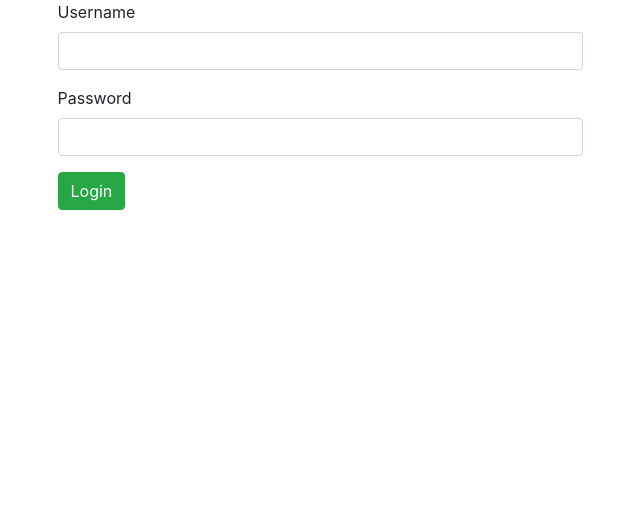
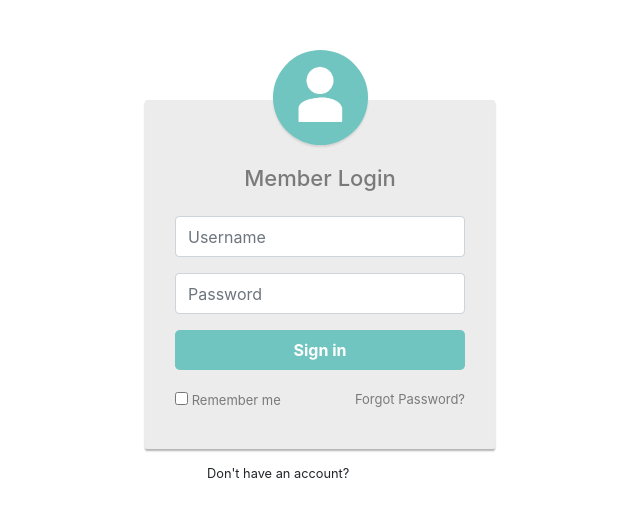
Before and after one commit to dangtuan08/fe32react_movie, a React (Create React App) app: page /admin in a window 1280 px wide. Shown: the top 516 px of the page, without its empty margins (320-960 px from the left). Built offline with nearby package versions, Linux system fonts and the light colour scheme.

Commit message:
sua giao dien login va navbar cua admin

```diff
--- a/src/Components/Admin/Index/NavBar.js
+++ b/src/Components/Admin/Index/NavBar.js
@@ -1,11 +1,54 @@
 import React, { Component } from "react";
-import { Link } from "react-router-dom";
-export default class NavBar extends Component {
+import { Link,withRouter } from "react-router-dom";
+class NavBar extends Component {
+  // componentDidMount
+  handleSubmit = e => {
+    e.preventDefault();
+    localStorage.removeItem("UserAdmin");
+    this.props.history.push("/admin")
+  };
   render() {
+    let userAdmin = JSON.parse(localStorage.getItem("UserAdmin"));
+    if (userAdmin)
       return (
-      <nav className="navbar navbar-expand-sm bg-dark navbar-dark">
-        <div>
-          <ul className="navbar-nav">
+        // <nav className="navbar navbar-expand-sm bg-dark navbar-dark">
+        //   <div>
+        //     <ul className="navbar-nav">
+        //       <li className="nav-item">
+        //         <Link className="nav-link" to="/quan-ly-phim">
+        //           Quản lý phim
+        //         </Link>
+        //       </li>
+        //       <li className="nav-item">
+        //         <Link className="nav-link" to="/quan-ly-user">
+        //           Quản lý user
+        //         </Link>
+        //       </li>
+        //     </ul>
+        //   </div>
+        // </nav>
+        <nav className="navbar navbar-expand-lg navbar-light bg-light">
+          <button
+            className="navbar-toggler"
+            type="button"
+            data-toggle="collapse"
+            data-target="#navbarTogglerDemo01"
+            aria-controls="navbarTogglerDemo01"
+            aria-expanded="false"
+            aria-label="Toggle navigation"
+          >
+            <span className="navbar-toggler-icon" />
+          </button>
+          <div className="collapse navbar-collapse" id="navbarTogglerDemo01">
+            <a className="navbar-brand" href="#">
+              Quản Trị
+            </a>
+            <ul className="navbar-nav mr-auto mt-2 mt-lg-0">
+              {/* <li className="nav-item active">
+                <a className="nav-link" href="#">
+                  Home <span className="sr-only">(current)</span>
+                </a>
+              </li> */}
               <li className="nav-item">
                 <Link className="nav-link" to="/quan-ly-phim">
                   Quản lý phim
@@ -17,8 +60,19 @@ export default class NavBar extends Component {
                 </Link>
               </li>
             </ul>
+            <form
+              className="form-inline my-2 my-lg-0"
+              onSubmit={this.handleSubmit}
+            >
+              <span>Tài khoản: {userAdmin.taiKhoan}</span>
+              <button className="btn btn-light my-2 my-sm-0" type="submit">
+                Đăng Xuất
+              </button>
+            </form>
           </div>
         </nav>
       );
   }
 }
+
+export default withRouter(NavBar)
--- /dev/null
+++ b/src/Screens/Admin/LoginAdmin/index.css
@@ -0,0 +1,80 @@
+body {
+    color: #fff;
+    background: #d47677;
+}
+.form-control {
+    min-height: 41px;
+    background: #fff;
+    box-shadow: none !important;
+    border-color: #e3e3e3;
+}
+.form-control:focus {
+    border-color: #70c5c0;
+}
+.form-control, .btn {
+    border-radius: 2px;
+}
+.login-form {
+    width: 350px;
+    margin: 0 auto;
+    padding: 100px 0 30px;
+}
+.login-form form {
+    color: #7a7a7a;
+    border-radius: 2px;
+    margin-bottom: 15px;
+    font-size: 13px;
+    background: #ececec;
+    box-shadow: 0px 2px 2px rgba(0, 0, 0, 0.3);
+    padding: 30px;
+    position: relative;
+}
+.login-form h2 {
+    font-size: 22px;
+    margin: 35px 0 25px;
+}
+.login-form .avatar {
+    position: absolute;
+    margin: 0 auto;
+    left: 0;
+    right: 0;
+    top: -50px;
+    width: 95px;
+    height: 95px;
+    border-radius: 50%;
+    z-index: 9;
+    background: #70c5c0;
+    padding: 15px;
+    box-shadow: 0px 2px 2px rgba(0, 0, 0, 0.1);
+}
+.login-form .avatar img {
+    width: 100%;
+}
+.login-form input[type="checkbox"] {
+    margin-top: 2px;
+}
+.login-form .btn {
+    font-size: 16px;
+    font-weight: bold;
+    background: #70c5c0;
+    border: none;
+    margin-bottom: 20px;
+}
+.login-form .btn:hover, .login-form .btn:focus {
+    background: #50b8b3;
+    outline: none !important;
+}
+.login-form a {
+    color: #fff;
+    text-decoration: underline;
+}
+.login-form a:hover {
+    text-decoration: none;
+}
+.login-form form a {
+    color: #7a7a7a;
+    text-decoration: none;
+}
+.login-form form a:hover {
+    text-decoration: underline;
+}
--- a/src/Screens/Admin/LoginAdmin/index.js
+++ b/src/Screens/Admin/LoginAdmin/index.js
@@ -1,8 +1,7 @@
 import React, { Component } from "react";
 import { connect } from "react-redux";
 import * as action from "../../../Store/Actions/User";
-
-
+import "./index.css";
 
 class Admin extends Component {
   constructor(props) {
@@ -25,36 +24,85 @@ class Admin extends Component {
     this.props.login(this.state, this.props.history);
   };
 
+  componentDidMount(){
+    if(localStorage.getItem("UserAdmin")){
+      this.props.history.push("/quan-ly-user")
+    }
+  }
   render() {
     return (
-
-      <div className="container">
-        <div className="col-sm-6 mx-auto">
+      <div className="login-form">
         <form onSubmit={this.handleSumit}>
+          <div className="avatar">
+            <img src="./img/avatar.png" alt="Avatar" />
+          </div>
+          <h2 className="text-center">Member Login</h2>
           <div className="form-group">
-              <label htmlFor="">Username</label>
             <input
               type="text"
               className="form-control"
               name="taiKhoan"
               onChange={this.handleOnchange}
+              placeholder="Username"
+              required="required"
             />
           </div>
           <div className="form-group">
-              <label htmlFor="">Password</label>
             <input
-                type="text"
+              type="password"
               className="form-control"
               name="matKhau"
+              placeholder="Password"
+              required="required"
               onChange={this.handleOnchange}
             />
           </div>
-            <button type="submit" className="btn btn-success">
-              Login
+          <div className="form-group">
+            <button type="submit" className="btn btn-primary btn-lg btn-block">
+              Sign in
             </button>
+          </div>
+          <div className="clearfix">
+            <label className="pull-left checkbox-inline">
+              <input type="checkbox" /> Remember me
+            </label>
+            <a href="#" className="pull-right">
+              Forgot Password?
+            </a>
+          </div>
         </form>
+        <p className="text-center small">
+          Don't have an account? <a href="#">Sign up here!</a>
+        </p>
       </div>
-      </div>
+
+      // <div className="container">
+      //   <div className="col-sm-6 mx-auto">
+      //     <form onSubmit={this.handleSumit}>
+      //       <div className="form-group">
+      //         <label htmlFor="">Username</label>
+      //         <input
+      //           type="text"
+      //           className="form-control"
+      //           name="taiKhoan"
+      //           onChange={this.handleOnchange}
+      //         />
+      //       </div>
+      //       <div className="form-group">
+      //         <label htmlFor="">Password</label>
+      //         <input
+      //           type="text"
+      //           className="form-control"
+      //           name="matKhau"
+      //           onChange={this.handleOnchange}
+      //         />
+      //       </div>
+      //       <button type="submit" className="btn btn-success">
+      //         Login
+      //       </button>
+      //     </form>
+      //   </div>
+      // </div>
     );
   }
 }
```
Also changed, not shown: public/img/avatar.png. Lines whose indentation alone changed are shown as unchanged.
